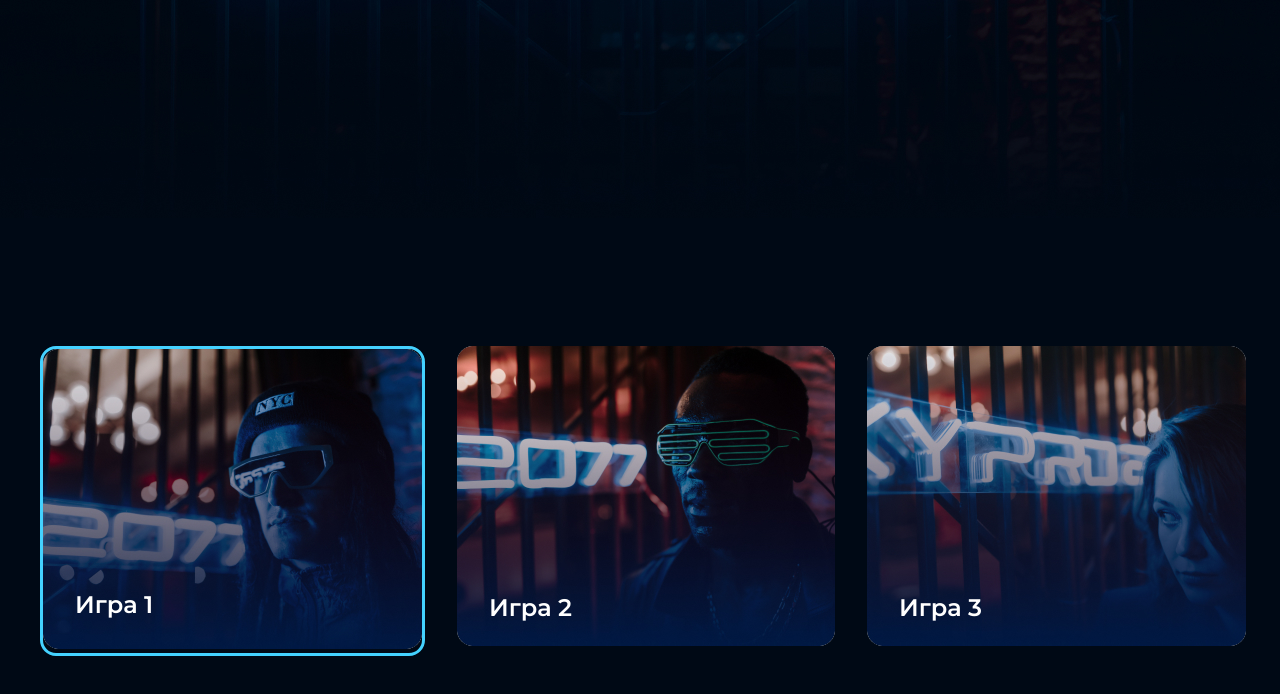
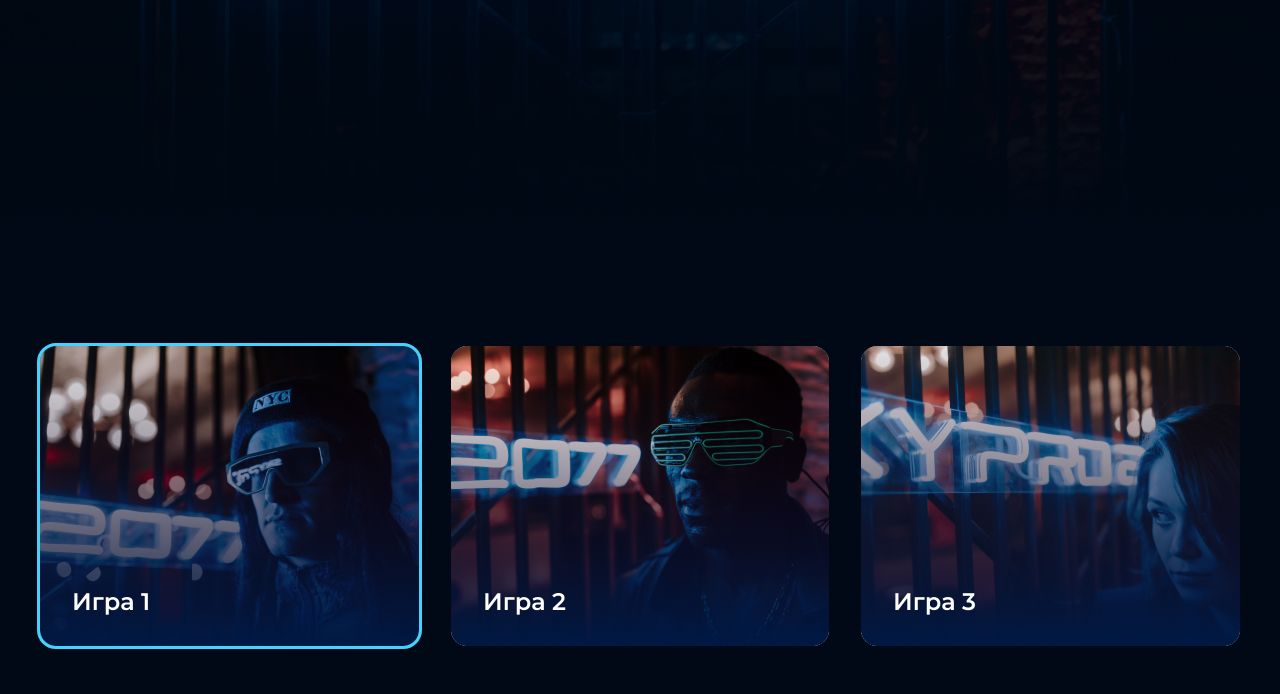
Before and after one commit to KharybinRuslan/Homework1, a plain HTML site: page index.html in a window 1280 px wide. In both pictures the pointer is over the picture 229 px from the left and 1302 px from the top of the page. Shown: the part 806-1500 px from the top of the page. Drawn offline with Linux system fonts and the light colour scheme.

Commit message:
Отредактировал обводку при наведении у изображения

```diff
--- a/style.css
+++ b/style.css
@@ -72,13 +72,15 @@ body, button{
 
 .frame__game:hover{
     cursor: url('./svg/cursor.svg'), pointer;
-    border: 3px solid #44D2FF;
-    border-radius: 16px;
 }
 
 .frame__game__img{
     position: relative;
     border-radius: 16px;
+}
+
+.frame__game__img:hover{
+    outline: 3px solid #44D2FF;
 }
 
 .frame__game__text{
```
